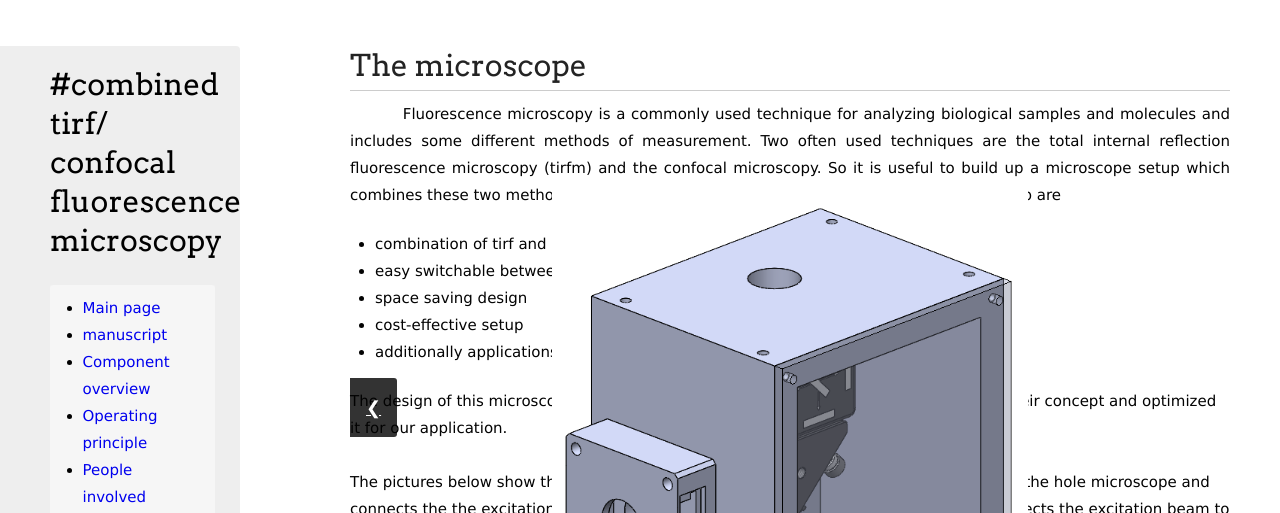
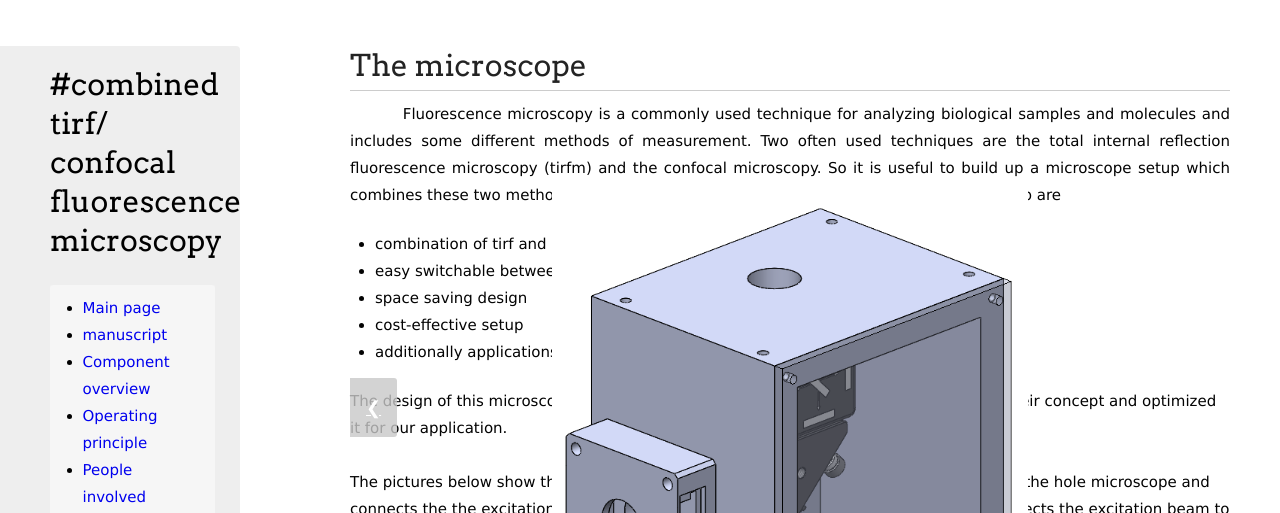
Before and after one commit to hmichae2/combined-tirf-confocal-microscope, a plain HTML site: page index.html in a window 1280 px wide. In both pictures the pointer is over the link 373 px from the left and 407 px from the top of the page. Shown: the top 513 px of the page. Drawn offline with nearby package versions, Linux system fonts and the light colour scheme.

Commit message:
Update index.html

```diff
--- a/index.html
+++ b/index.html
@@ -74,7 +74,7 @@ img {vertical-align: middle;}
 
 /* On hover, add a black background color with a little bit see-through */
 .prev:hover, .next:hover {
-  background-color: rgba(0,0,0,0.8);
+  background-color: rgba(200,200,200,0.8);
 }
 
 /* Caption text */
```
